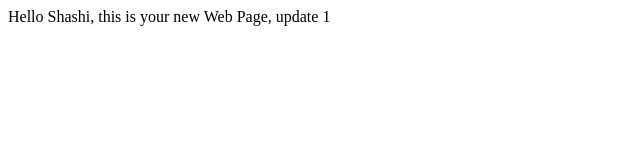
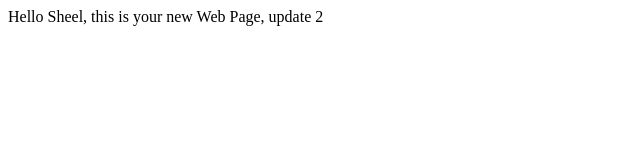
Before and after one commit to Shashi0218/ShashiTest, a plain HTML site: page index.html in a window 1280 px wide. Shown: the full height of the page, 0-640 px from the left. Drawn offline with Linux system fonts and the light colour scheme.

Commit message:
Update index.html
Updated

```diff
--- a/index.html
+++ b/index.html
@@ -1,6 +1,6 @@
 <html>
 <header><title>This is title</title></header>
 <body>
-Hello Shashi, this is your new Web Page, update 1
+Hello Sheel, this is your new Web Page, update 2
 </body>
 </html>
```
